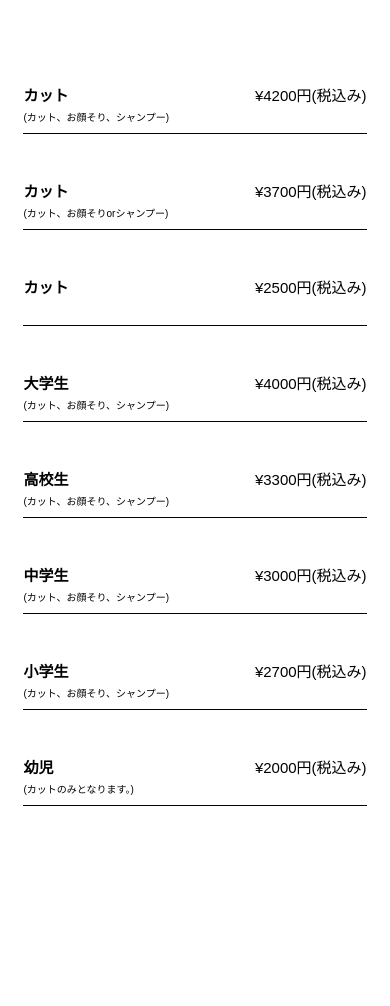
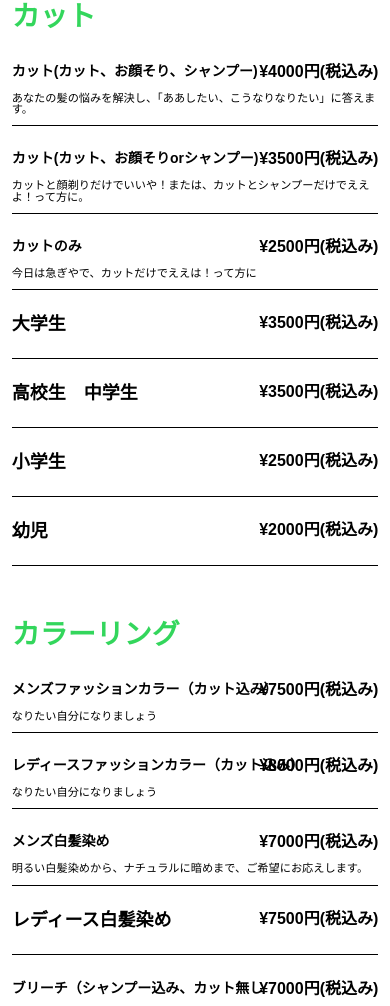
Before and after one commit to taikitominari/bono-hair, a plain HTML site: page index.html in a window 390 px wide. Shown: the part 5024-6030 px from the top of the page. Drawn offline with nearby package versions, Linux system fonts and the light colour scheme.

Commit message:
BASIC MENU (レイアウト&内容),客先要望により変更

```diff
--- a/css/media.css
+++ b/css/media.css
@@ -8,12 +8,18 @@
     .f-phone-text {
         font-size: 14px;
     }
+    .menu-item-wrap {
+        display: block;
+    }
+    .menu-item {
+        width: 100%;
+        margin-bottom: 25px;
+    }
+    .menu-item:nth-child(even) {
+        margin-left: 0px;
+    }
 }
 @media screen and (max-width: 960px) {
-    .container {
-        margin-left: 6%;
-        margin-right: 6%;
-    }
     .stylist-item-wrap {
         display: block;
     }
@@ -68,15 +74,6 @@
     .header-list, .h-reservation {
         display: none;
     }
-    .menu-wrap {
-        display: block;
-    }
-    .menu-item {
-        width: 100%;
-    }
-    .menu-item:nth-child(even) {
-        margin-left: 0;
-    }
     .reservation-wrap {
         display: block;
     }
--- a/css/style.css
+++ b/css/style.css
@@ -13,8 +13,8 @@
 }
 /* common-style */
 .container {
-    margin-left: 5%;
-    margin-right: 5%;
+    margin-left: 3%;
+    margin-right: 3%;
 }
 .title-style {
     font-size: 45px;
@@ -61,7 +61,7 @@
 }
 .h-title {
     position: absolute;
-    top: 8%;
+    top: 30px;
     left: 8%;
     font-size: 28px;
     letter-spacing: 2px;
@@ -70,7 +70,7 @@
 }
 .menu-list {
     position: absolute;
-    top: 25%;
+    top: 150px;
     left: 8%;
 }
 .menu-list li {
@@ -103,7 +103,7 @@ body.open-menu #h-menu {
 .link {
     position: absolute;
     left: 8%;
-    bottom: 70px;
+    top: 550px;
 }
 .link li {
     display: inline-block;
@@ -198,7 +198,7 @@ header {
 }
 .hl-item {
     flex: 4;
-    padding-left: 50px;
+    padding-left: 20px;
 }
 .hl-item-title {
     font-size: 30px;
@@ -278,32 +278,52 @@ header {
 .basic-menu-wrap {
     padding: 150px 0;
 }
-.menu-wrap {
-    display: flex;
-    flex-wrap: wrap;
-    padding-top: 100px;
-    justify-content: center;
+.menu {
+    padding-top: 40px;
 }
 .menu-item {
-    width: 45%;
-    display: flex;
+    width: 48%;
+    display: inline-block;
     border-bottom: 1px solid #000;
     padding-bottom: 10px;
-    font-size: 15px;
-    text-align: left;
-    margin-bottom: 50px;
+    margin-bottom: 30px;
 }
-.menu-item:nth-child(even) {
-    margin-left: 50px;
+.menu-title {
+    display: inline-block;
+    font-size: 28px;
+    padding-bottom: 3px;
+    margin: 30px 0;
+    color: rgba(0, 204, 51, 0.8);
+    font-weight: bold;
 }
-.item-content {
-    font-size: 13px;
-    padding-top: 10px;
-    font-weight: lighter;
+.menu-item-wrap {
+    display: flex;
+    justify-content: space-between;
+    flex-wrap: wrap;
 }
-.item-price {
-    margin: 0 0 0 auto;
-    align-items: center;
+.item-wrap {
+    box-sizing: content-box;
+    display: flex;
+    padding-bottom: 15px;
+    position: relative;
+}
+.item-wrap h2 {
+    font-size: 14px;
+}
+.m-text {
+    font-size: 18px !important;
+}
+.item-wrap p {
+    position: absolute;
+    right: 0;
+    padding-left: 20%;
+    font-weight: bold;
+}
+.menu-comment {
+    font-size: 0.7em;
+}
+.perm {
+    color: rgba(0, 204, 51, 0.8);
 }
 /* reservation */
 .reservation {
--- a/index.html
+++ b/index.html
@@ -14,7 +14,6 @@
 <body>
     <!-- Hamburger menu -->
     <nav id="h-menu">
-        <!-- <div class="h-menu-container"> -->
         <i class="fa fa-times" id="hide"></i>
         <h1 class="h-title">TOP</h1>
         <ul class="menu-list">
@@ -29,7 +28,6 @@
             <li><i class="fab fa-twitter"></i></li>
             <li><a class="bono-room" href="https://ameblo.jp/bonohair/">BONOの部屋</a></li>
         </ul>
-        <!-- </div> -->
     </nav>
     <div class="top-wrapper top-fadein">
         <header>
@@ -116,70 +114,123 @@
     <section class="content-wrap basic-menu-wrap fadein">
         <div class="container">
             <h1 class="title-style landing-point" id="menu">BASIC MENU</h1>
-            <div class="menu-wrap fadein">
-
+<!-- カットメニュ一覧 -->
+            <div class="menu">
+                <div class="menu-title">カット</div>
+        <!-- カット -->
+                <div class="menu-item-wrap">
                     <div class="menu-item">
                         <div class="item-wrap">
-                        <h1 class="item-title">カット</h1>
-                        <p class="item-content">(カット、お顔そり、シャンプー)</p>
+                            <h2>カット(カット、お顔そり、シャンプー)</h2>
+                            <p>¥4000円(税込み)</p>
                         </div>
-                    <p class="item-price">¥4200円(税込み)</p>
+                        <p class="menu-comment">あなたの髪の悩みを解決し、「ああしたい、こうなりなりたい」に答えます。</p>
                     </div>
-
                     <div class="menu-item">
                         <div class="item-wrap">
-                        <h1 class="item-title">カット</h1>
-                        <p class="item-content">(カット、お顔そりorシャンプー)</p>
+                            <h2>カット(カット、お顔そりorシャンプー)</h2>
+                            <p>¥3500円(税込み)
+                            </p>
                         </div>
-                    <p class="item-price">¥3700円(税込み)</p>
+                        <p class="menu-comment">カットと顔剃りだけでいいや！または、カットとシャンプーだけでええよ！って方に。</p>
                     </div>
-
                     <div class="menu-item">
                         <div class="item-wrap">
-                        <h1 class="item-title">カット</h1>
-                        <p class="item-content">　　</p>
+                            <h2>カットのみ</h2>
+                            <p>¥2500円(税込み)</p>
                         </div>
-                    <p class="item-price">¥2500円(税込み)</p>
+                        <p class="menu-comment">今日は急ぎやで、カットだけでええは！って方に</p>
                     </div>
-
                     <div class="menu-item">
                         <div class="item-wrap">
-                        <h1 class="item-title">大学生</h1>
-                        <p class="item-content">(カット、お顔そり、シャンプー)</p>
+                            <h2 class="m-text">大学生</h2>
+                            <p>¥3500円(税込み)</p>
                         </div>
-                    <p class="item-price">¥4000円(税込み)</p>
                     </div>
-
                     <div class="menu-item">
                         <div class="item-wrap">
-                        <h1 class="item-title">高校生</h1>
-                        <p class="item-content">(カット、お顔そり、シャンプー)</p>
+                            <h2 class="m-text">高校生　中学生</h2>
+                            <p>¥3500円(税込み)</p>
                         </div>
-                    <p class="item-price">¥3300円(税込み)</p>
                     </div>
-
                     <div class="menu-item">
                         <div class="item-wrap">
-                        <h1 class="item-title">中学生</h1>
-                        <p class="item-content">(カット、お顔そり、シャンプー)</p>
+                            <h2 class="m-text">小学生</h2>
+                            <p>¥2500円(税込み)</p>
                         </div>
-                    <p class="item-price">¥3000円(税込み)</p>
                     </div>
-
                     <div class="menu-item">
                         <div class="item-wrap">
-                        <h1 class="item-title">小学生</h1>
-                        <p class="item-content">(カット、お顔そり、シャンプー)</p>
+                            <h2 class="m-text">幼児</h2>
+                            <p>¥2000円(税込み)</p>
                         </div>
-                    <p class="item-price">¥2700円(税込み)</p>
                     </div>
-
+                </div>
+        <!-- カラーリング -->
+                <div class="menu-title">カラーリング</div>
+                <div class="menu-item-wrap">
                     <div class="menu-item">
                         <div class="item-wrap">
-                        <h1 class="item-title">幼児</h1>
-                        <p class="item-content">(カットのみとなります。)</p>
+                            <h2>メンズファッションカラー（カット込み）</h2>
+                            <p>¥7500円(税込み)</p>
                         </div>
-                    <p class="item-price">¥2000円(税込み)</p>
+                        <p class="menu-comment">なりたい自分になりましょう</p>
+                    </div>
+                    <div class="menu-item">
+                        <div class="item-wrap">
+                            <h2>レディースファッションカラー（カット込み）</h2>
+                            <p>¥8000円(税込み)
+                            </p>
+                        </div>
+                        <p class="menu-comment">なりたい自分になりましょう</p>
+                    </div>
+                    <div class="menu-item">
+                        <div class="item-wrap">
+                            <h2>メンズ白髪染め</h2>
+                            <p>¥7000円(税込み)</p>
+                        </div>
+                        <p class="menu-comment">明るい白髪染めから、ナチュラルに暗めまで、ご希望にお応えします。</p>
+                    </div>
+                    <div class="menu-item">
+                        <div class="item-wrap">
+                            <h2 class="m-text">レディース白髪染め</h2>
+                            <p>¥7500円(税込み)</p>
+                        </div>
+                    </div>
+                    <div class="menu-item">
+                        <div class="item-wrap">
+                            <h2>ブリーチ（シャンプー込み、カット無し</h2>
+                            <p>¥7000円(税込み)</p>
+                        </div>
+                    </div>
+                </div>
+        <!-- パーマ -->
+                <div class="menu-title">パーマ</div>
+                <div class="menu-item-wrap">
+                    <div class="menu-item">
+                        <div class="item-wrap">
+                            <h2>メンズパーマ(カット込み)</h2>
+                            <p>¥6500円(税込み)</p>
+                        </div>
+                        <p class="menu-comment">前髪、トップのボリュームが欲しいあなた、欲しいボリュームを欲しいところだけ</p>
+                    </div>
+                    <div class="menu-item">
+                        <div class="item-wrap">
+                            <h2>全体(カット込み)</h2>
+                            <p>¥8000円(税込み)</p>
+                        </div>
+                        <p class="menu-comment">前髪、トップのボリュームが欲しいあなた、欲しいボリュームを欲しいところだけ</p>
+                    </div>
+                    <div class="menu-item">
+                        <div class="item-wrap">
+                            <h2>レディースパーマ(カット込み)</h2>
+                            <p>¥8500円(税込み)</p>
+                        </div>
+                        <p class="menu-comment">前髪、トップのボリュームが欲しいあなた、欲しいボリュームを欲しいところだけ</p>
+                    </div>
+                    <div class="menu-item">
+                        <p class="perm m-text">＊特殊パーマ 応相談</p>
+                    </div>
                 </div>
             </div>
         </div>
```
Lines whose indentation alone changed are shown as unchanged.
